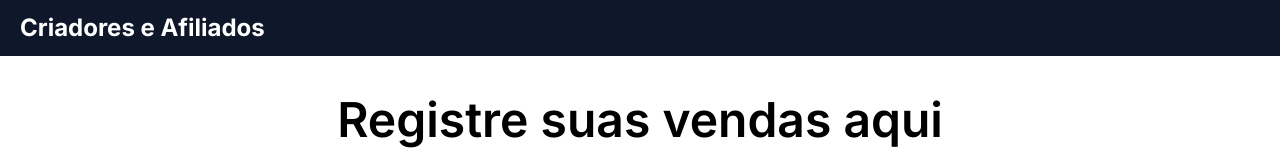
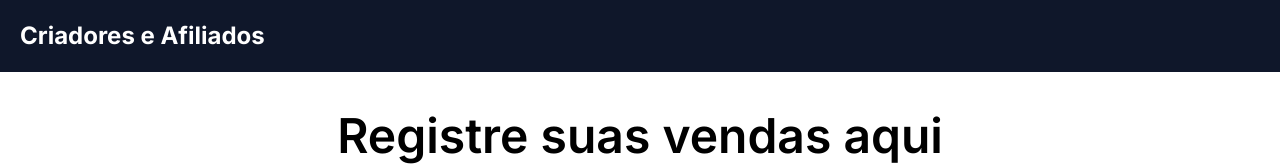
Before and after one commit to isaacbatst/producer-affiliate-sales, a Next.js app in the folder frontend/: page / in a window 1280 px wide. Shown: the top 166 px of the page. Built offline with nearby package versions, Linux system fonts and the light colour scheme; no server answers.

Commit message:
:lipstick: increase header spacing

```diff
--- a/frontend/src/components/common/Header.tsx
+++ b/frontend/src/components/common/Header.tsx
@@ -3,7 +3,7 @@ import React from 'react'
 
 const Header: React.FC = () => {
   return (
-    <header className='py-3 px-5 bg-slate-900'>
+    <header className='py-5 px-5 bg-slate-900'>
       <Link href='/'>
         <h1 className='text-2xl font-bold text-white'>Criadores e Afiliados</h1>
       </Link>
```
